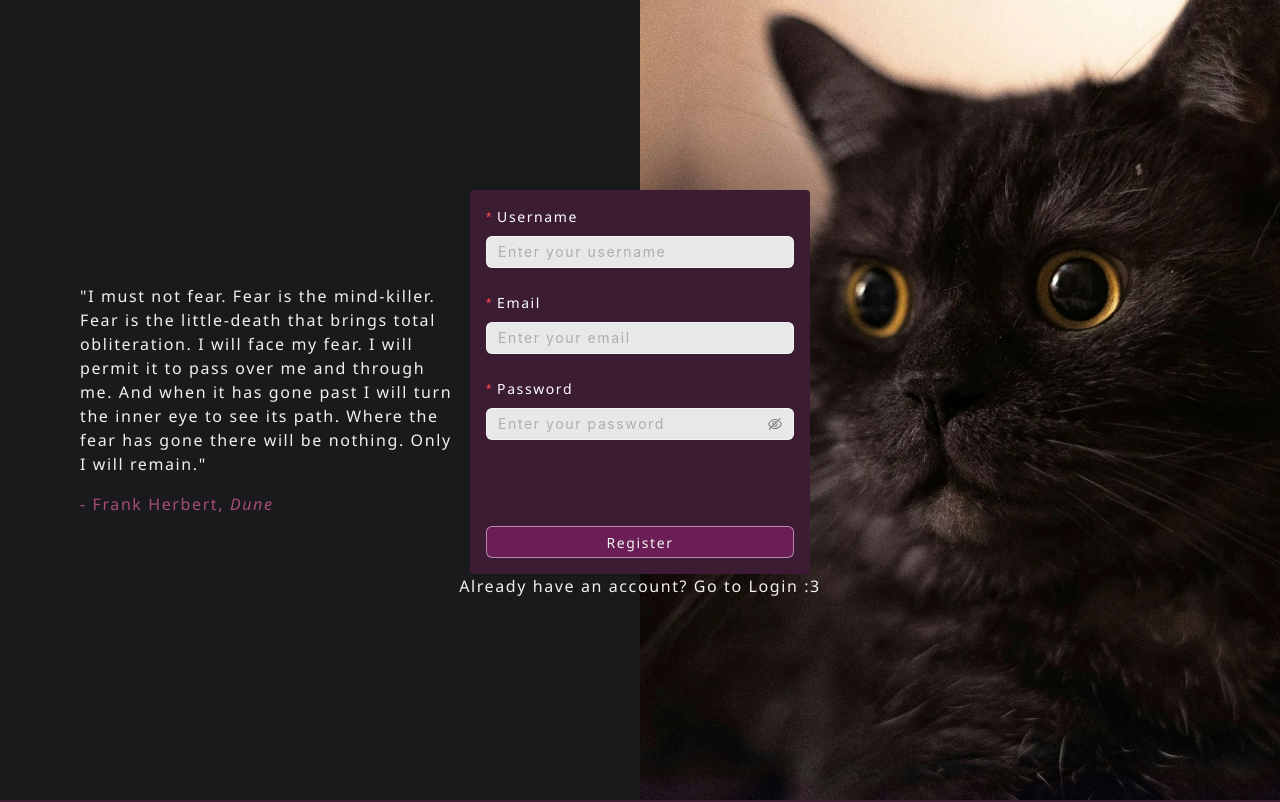
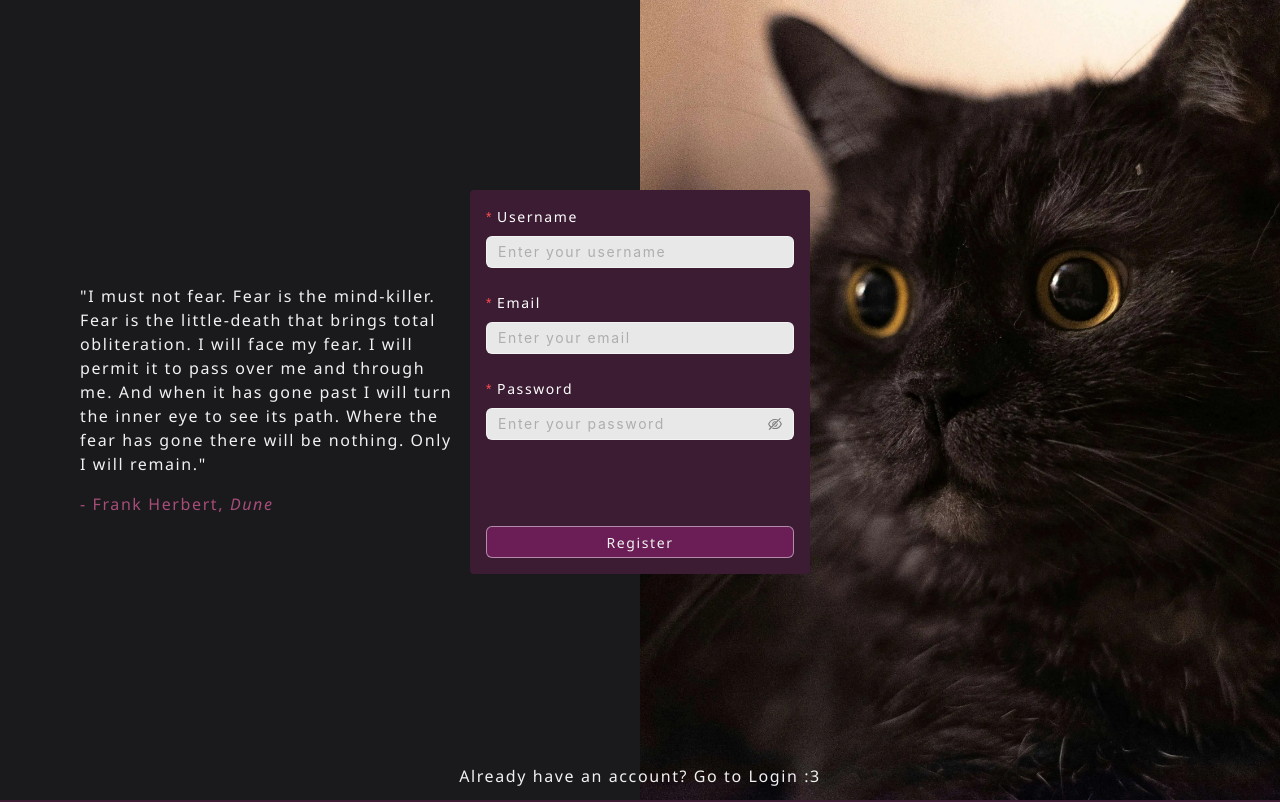
Before and after one commit to sarahthebest/TomeTracker, a React (Vite) app: page /register in a window 1280 px wide. Shown: the top 802 px of the page. Built offline with nearby package versions, Linux system fonts and the light colour scheme; a web font is replaced by a local one.

Commit message:
add min-h-screen for logina nd register

```diff
--- a/src/pages/Login/Login.tsx
+++ b/src/pages/Login/Login.tsx
@@ -33,7 +33,7 @@ const Login = () => {
     };
 
     return (
-        <Flex className="login_wrapper h-full" justify="center" vertical>
+        <Flex className="login_wrapper min-h-screen" justify="center" vertical>
             <div className="form_wrapper relative rounded h-fit p-4 m-auto flex flex-col justify-between z-10">
                 <LoginForm
                     email={email}
--- a/src/pages/Register/Register.tsx
+++ b/src/pages/Register/Register.tsx
@@ -23,7 +23,7 @@ const RegisterPage = () => {
     };
 
     return (
-        <Flex className="register_wrapper h-full" justify="center" vertical>
+        <Flex className="register_wrapper min-h-screen" justify="center" vertical>
             <div className="form_wrapper relative rounded h-fit p-4 m-auto flex flex-col justify-between">
                 <RegisterForm />
                 <Btn
```
Also changed, not shown: src/pages/Login/Login.css (line endings or trailing spaces).
